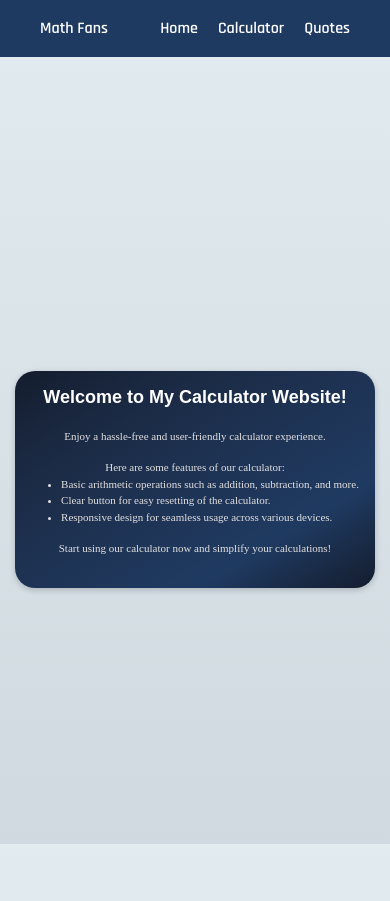
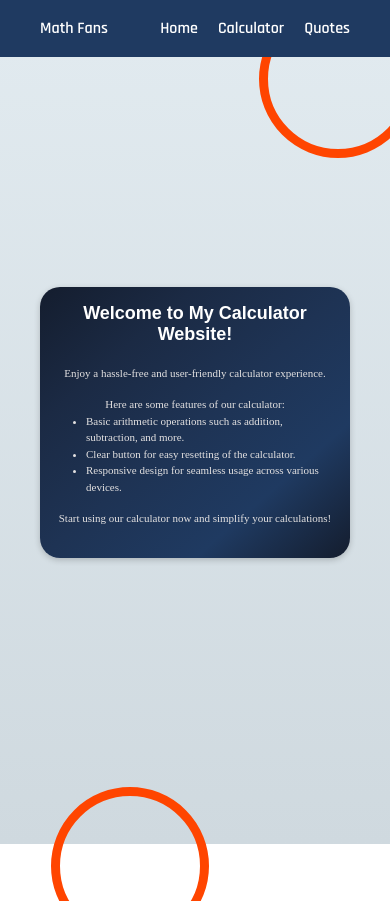
Before and after one commit to ibtisam-adil/Math-Magician, a React (Create React App) app: page / in a window 390 px wide. After the commit the page ends 844 px from the top, so only its background shows below. Built offline with nearby package versions, Linux system fonts and the light colour scheme; a web font is replaced by a local one.

Commit message:
Fixed scrolling bug

```diff
--- a/src/App.css
+++ b/src/App.css
@@ -9,6 +9,7 @@ html {
 }
 
 body {
+  padding: 0 4rem;
   overflow: hidden;
   background: linear-gradient(to top, #cfd9df 0%, #e2ebf0 100%);
 }
@@ -18,9 +19,10 @@ body {
   height: 28rem;
   border-radius: 50%;
   border: 13px solid orangered;
-  position: absolute;
-  top: -7%;
-  right: -5%;
+  position: fixed;
+  top: -4%;
+  right: -7%;
+  z-index: -1;
 }
 
 .c-2 {
@@ -28,9 +30,10 @@ body {
   height: 28rem;
   border-radius: 50%;
   border: 13px solid orangered;
-  position: absolute;
-  bottom: -23%;
-  left: 8%;
+  position: fixed;
+  bottom: -21%;
+  left: 7%;
+  z-index: -1;
 }
 
 /* MEDIA QUERIES */
@@ -308,10 +311,18 @@ body {
 
   /* CIRCLES  */
   .circle {
-    display: none;
+    width: 14rem;
+    height: 14rem;
+    top: 0%;
+    right: -7%;
+    border: 9px solid orangered;
   }
 
   .c-2 {
-    display: none;
+    width: 14rem;
+    height: 14rem;
+    bottom: -12%;
+    left: 13%;
+    border: 9px solid orangered;
   }
 }
--- a/src/components/calculator/calculator.css
+++ b/src/components/calculator/calculator.css
@@ -4,7 +4,7 @@
   flex-direction: row;
   justify-content: center;
   gap: 6rem;
-  padding: 2rem;
+  padding: 9rem 2rem;
   z-index: 1;
 }
 
--- a/src/components/navbar/navbar.css
+++ b/src/components/navbar/navbar.css
@@ -1,5 +1,22 @@
+/* .navbar {
+  position: fixed;
+  width: 100%;
+  display: flex;
+  align-items: center;
+  justify-content: space-between;
+  padding: 2rem 4rem;
+  background-color: #1f3a61;
+  color: white;
+  font-size: 2.5rem;
+  font-weight: 600;
+  font-family: "Rajdhani", sans-serif;
+  z-index: 10;
+} */
+
 .navbar {
-  position: relative;
+  position: fixed;
+  left: 0;
+  width: calc(100% - 8rem);
   display: flex;
   align-items: center;
   justify-content: space-between;
--- a/src/components/quotes/Quotes.js
+++ b/src/components/quotes/Quotes.js
@@ -18,6 +18,7 @@ const Quotes = () => {
   }, []);
   return (
     fetchedData ? (
+      <div className="quote-container">
         <div className="quote">
           <p className="quote-detail">
             &quot;
@@ -33,6 +34,7 @@ const Quotes = () => {
             .
           </p>
         </div>
+      </div>
     ) : (
       <div className="loading">Loading...</div>
     )
--- a/src/components/quotes/quotes.css
+++ b/src/components/quotes/quotes.css
@@ -1,9 +1,13 @@
-.quote {
-  position: relative;
+.quote-container {
+  height: 100vh;
   display: flex;
   flex-direction: column;
   justify-content: center;
   align-items: center;
+}
+
+.quote {
+  position: relative;
   text-align: center;
   background:
     linear-gradient(
@@ -17,7 +21,6 @@
   font-size: 2.3rem;
   border-radius: 20px;
   box-shadow: 0 2px 6px rgba(0, 0, 0, 0.2);
-  margin: 10% auto;
   padding: 4rem 2.5rem;
   min-width: 50%;
   width: 60%;
```
Lines whose indentation alone changed are shown as unchanged.
